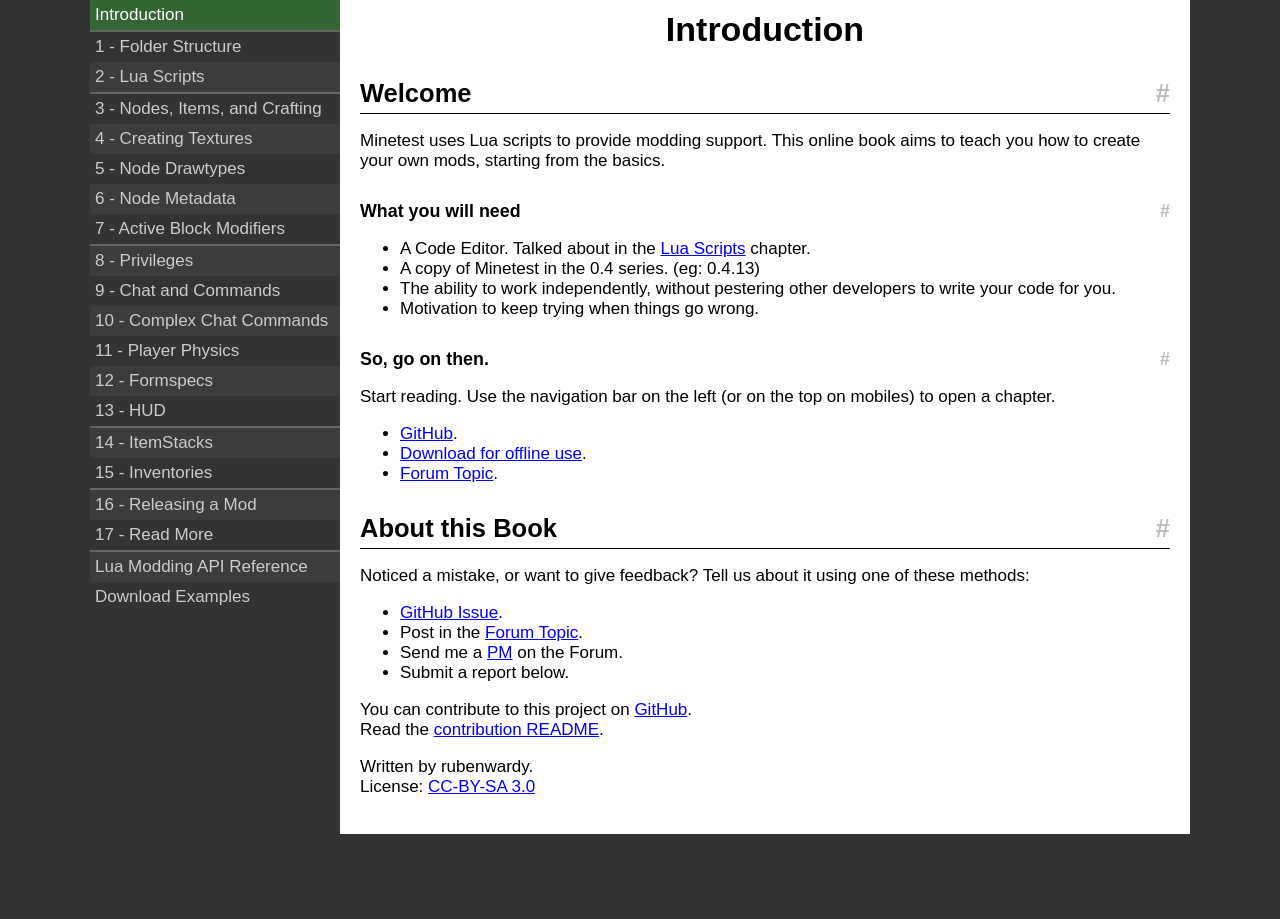
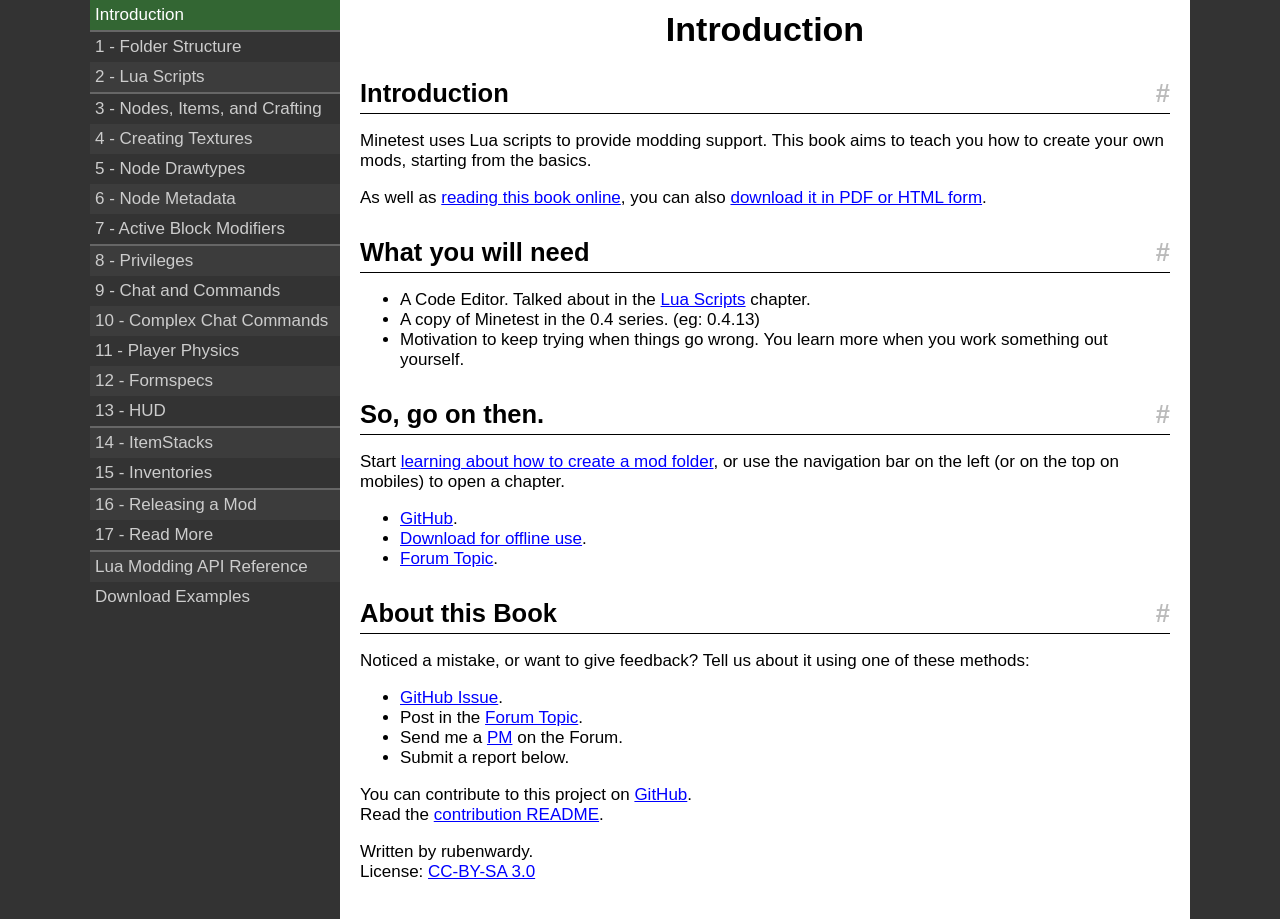
Before and after one commit to rubenwardy/minetest_modding_book, a Jekyll site: the page built from en/index.md, in a window 1280 px wide. Built offline with Jekyll 4.4.1, drawn with Linux system fonts in a browser that asks for light colours; nearby versions of some CDN libraries.

Commit message:
Improve introduction

```diff
--- a/en/index.md
+++ b/en/index.md
@@ -4,32 +4,31 @@
 root: ../
 ---
 
-Welcome
--------
+## Introduction
 
 Minetest uses Lua scripts to provide modding support.
-This online book aims to teach you how to create your own mods,
-starting from the basics.
+This book aims to teach you how to create your own mods, starting from the basics.
 
-### What you will need
+As well as [reading this book online](https://rubenwardy.com/minetest_modding_book),
+you can also [download it in PDF or HTML form](https://github.com/rubenwardy/minetest_modding_book/releases).
+
+## What you will need
 
 * A Code Editor. Talked about in the [Lua Scripts](chapters/lua.html#tools) chapter.
 * A copy of Minetest in the 0.4 series. (eg: 0.4.13)
-* The ability to work independently, without pestering other developers to write your code for you.
-* Motivation to keep trying when things go wrong.
+* Motivation to keep trying when things go wrong. You learn more when you work
+  something out yourself.
 
+## So, go on then.
 
-### So, go on then.
-
-Start reading. Use the navigation bar on the left (or on the top on mobiles)
-to open a chapter.
+Start [learning about how to create a mod folder](chapters/folders.html), or use the navigation bar on
+the left (or on the top on mobiles) to open a chapter.
 
 * [GitHub](https://github.com/rubenwardy/minetest_modding_book).
 * [Download for offline use](https://github.com/rubenwardy/minetest_modding_book/releases).
 * [Forum Topic](https://forum.minetest.net/viewtopic.php?f=14&t=10729).
 
-About this Book
----------------
+## About this Book
 
 Noticed a mistake, or want to give feedback? Tell us about it using one of these methods:
 
```
